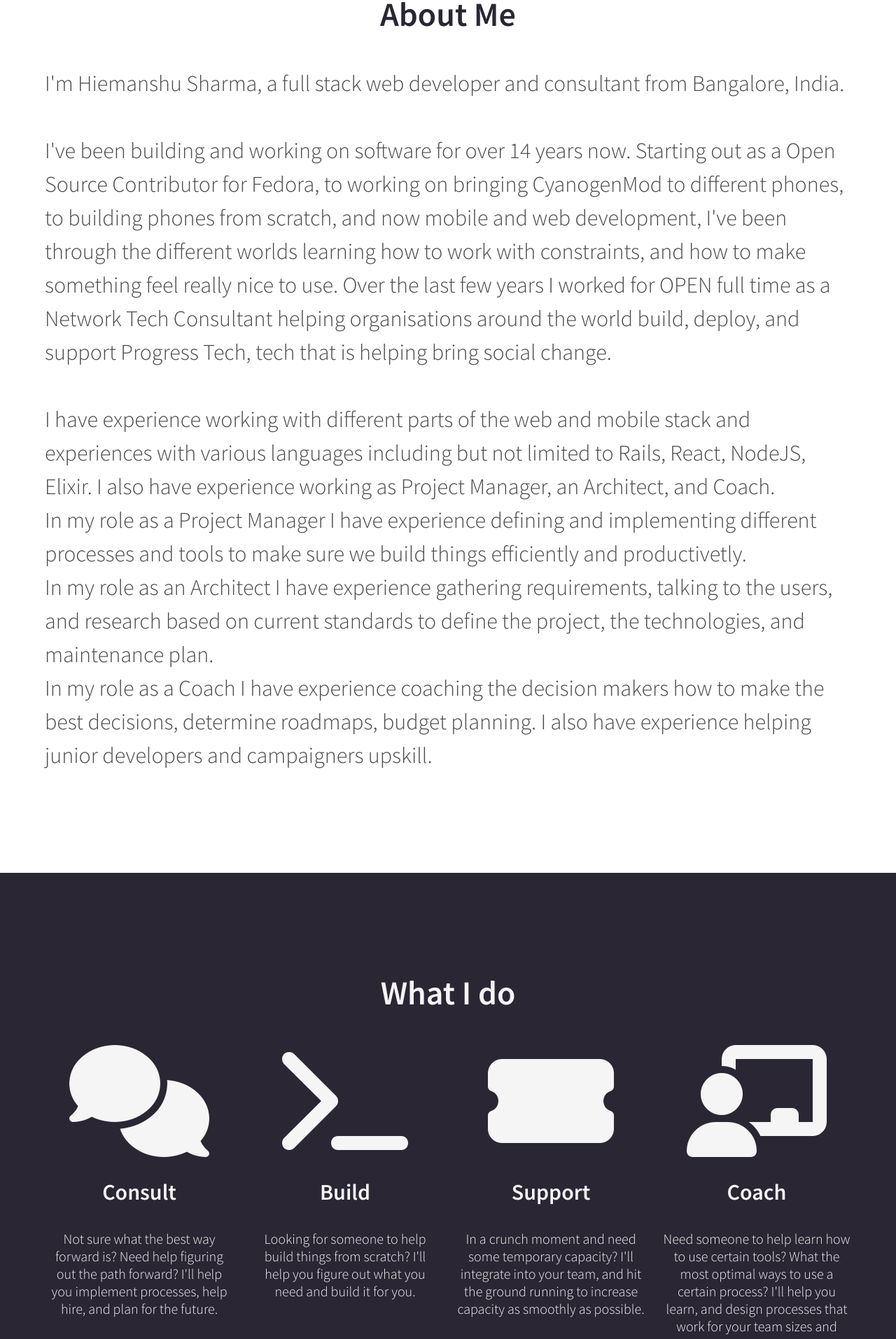
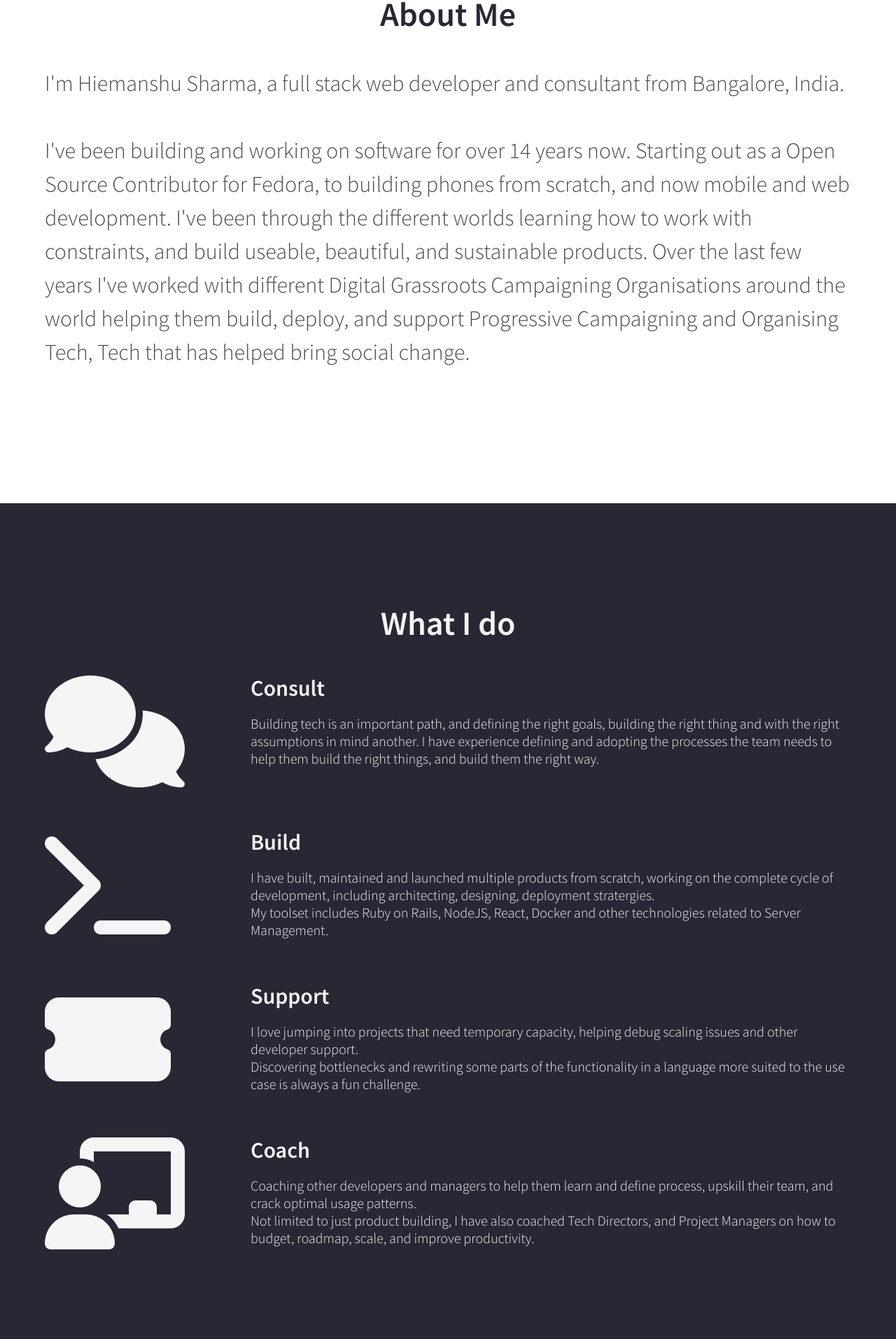
Before and after one commit to hiemanshu/hiems.net, a Jekyll site: the page built from index.markdown, in a window 1280 px wide. Shown: the part 1051-2964 px from the top of the page at 70% size. Built offline with Jekyll 4.4.1, drawn with Linux system fonts in a browser that asks for light colours; nearby versions of some CDN libraries; some of the changed text lies outside the part shown.

Commit message:
Rewrite about section to be more precise

```diff
--- a/_includes/about.html
+++ b/_includes/about.html
@@ -9,12 +9,7 @@
       <p class="is-size-3">
         I'm Hiemanshu Sharma, a full stack web developer and consultant from Bangalore, India.<br><br>
 
-        I've been building and working on software for over 14 years now. Starting out as a Open Source Contributor for Fedora, to working on bringing CyanogenMod to different phones, to building phones from scratch, and now mobile and web development, I've been through the different worlds learning how to work with constraints, and how to make something feel really nice to use. Over the last few years I worked for OPEN full time as a Network Tech Consultant helping organisations around the world build, deploy, and support Progress Tech, tech that is helping bring social change.<br><br>
-
-        I have experience working with different parts of the web and mobile stack and experiences with various languages including but not limited to Rails, React, NodeJS, Elixir. I also have experience working as Project Manager, an Architect, and Coach. <br>
-        In my role as a Project Manager I have experience defining and implementing different processes and tools to make sure we build things efficiently and productivetly.<br>
-        In my role as an Architect I have experience gathering requirements, talking to the users, and research based on current standards to define the project, the technologies, and maintenance plan.<br>
-        In my role as a Coach I have experience coaching the decision makers how to make the best decisions, determine roadmaps, budget planning. I also have experience helping junior developers and campaigners upskill.
+        I've been building and working on software for over 14 years now. Starting out as a Open Source Contributor for Fedora, to building phones from scratch, and now mobile and web development. I've been through the different worlds learning how to work with constraints, and build useable, beautiful, and sustainable products. Over the last few years I've worked with different Digital Grassroots Campaigning Organisations around the world helping them build, deploy, and support Progressive Campaigning and Organising Tech, Tech that has helped bring social change.<br><br>
       </p>
     </div>
   </div>
@@ -27,26 +22,60 @@
         What I do
       </p>
     </div>
+
     <div class="columns is-spaced">
-      <div class="column has-text-centered has-text-light" id="consult">
+      <div class="column is-one-quarter has-text-light" id="consult">
         <i class="fas fa-comments fa-10x"></i>
+      </div>
+      <div class="column" id="consult">
         <h1 class="title has-text-light">Consult</h1>
-        <h2 class="subtitle has-text-weight-medium has-text-light">Not sure what the best way forward is? Need help figuring out the path forward? I'll help you implement processes, help hire, and plan for the future.</h2>
+        <h2 class="subtitle has-text-weight-medium has-text-light">
+          Building tech is an important path, and defining the right goals, building the right thing and with the right assumptions in mind another.
+
+          I have experience defining and adopting the processes the team needs to help them build the right things, and build them the right way.
+        </h2>
       </div>
-      <div class="column has-text-centered has-text-light" id="build">
+    </div>
+
+    <div class="columns is-spaced">
+      <div class="column is-one-quarter has-text-light" id="build">
         <i class="fas fa-terminal fa-10x"></i>
+      </div>
+      <div class="column" id="build">
         <h1 class="title has-text-light">Build</h1>
-        <h2 class="subtitle has-text-weight-medium has-text-light">Looking for someone to help build things from scratch? I'll help you figure out what you need and build it for you.</h2>
+        <h2 class="subtitle has-text-weight-medium has-text-light">
+          I have built, maintained and launched multiple products from scratch, working on the complete cycle of development, including architecting, designing, deployment stratergies.<br />
+
+          My toolset includes Ruby on Rails, NodeJS, React, Docker and other technologies related to Server Management.
+        </h2>
       </div>
-      <div class="column has-text-centered has-text-light" id="support">
+    </div>
+
+    <div class="columns is-spaced">
+      <div class="column is-one-quarter has-text-light" id="support">
         <i class="fas fa-ticket-alt fa-10x"></i>
+      </div>
+      <div class="column" id="support">
         <h1 class="title has-text-light">Support</h1>
-        <h2 class="subtitle has-text-weight-medium has-text-light">In a crunch moment and need some temporary capacity? I'll integrate into your team, and hit the ground running to increase capacity as smoothly as possible.</h2>
+        <h2 class="subtitle has-text-weight-medium has-text-light">
+          I love jumping into projects that need temporary capacity, helping debug scaling issues and other developer support.<br />
+
+          Discovering bottlenecks and rewriting some parts of the functionality in a language more suited to the use case is always a fun challenge.
+        </h2>
       </div>
-      <div class="column has-text-centered has-text-light" id="coach">
+    </div>
+
+    <div class="columns is-spaced">
+      <div class="column is-one-quarter has-text-light" id="coach">
         <i class="fas fa-chalkboard-teacher fa-10x"></i>
+      </div>
+      <div class="column" id="coach">
         <h1 class="title has-text-light">Coach</h1>
-        <h2 class="subtitle has-text-weight-medium has-text-light">Need someone to help learn how to use certain tools? What the most optimal ways to use a certain process? I'll help you learn, and design processes that work for your team sizes and structures</h2>
+        <h2 class="subtitle has-text-weight-medium has-text-light">
+          Coaching other developers and managers to help them learn and define process, upskill their team, and crack optimal usage patterns.<br />
+
+          Not limited to just product building, I have also coached Tech Directors, and Project Managers on how to budget, roadmap, scale, and improve productivity.
+        </h2>
       </div>
     </div>
   </div>
--- a/_includes/work.html
+++ b/_includes/work.html
@@ -2,7 +2,7 @@
   <div class="container">
     <div class="section-header has-text-centered">
       <p class="title is-1 is-spaced">
-        Projects
+        Previous Work
       </p>
     </div>
   </div>
--- a/assets/css/main.scss
+++ b/assets/css/main.scss
@@ -25,8 +25,16 @@
     padding-bottom: $standard-padding;
 
     .title {
-      padding-top: 2rem;
-      padding-bottom: 2rem;
+      padding-bottom: 1rem;
+    }
+  }
+
+  .section-about {
+    .column {
+      .title {
+        padding-top: 0;
+        padding-bottom: 1rem;
+      }
     }
   }
 
```
Also changed, not shown: 1 other file.
